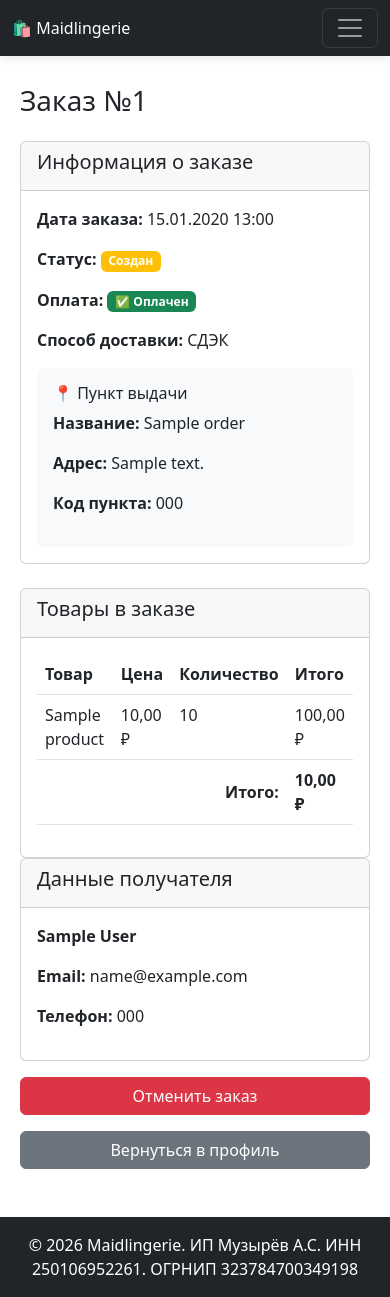
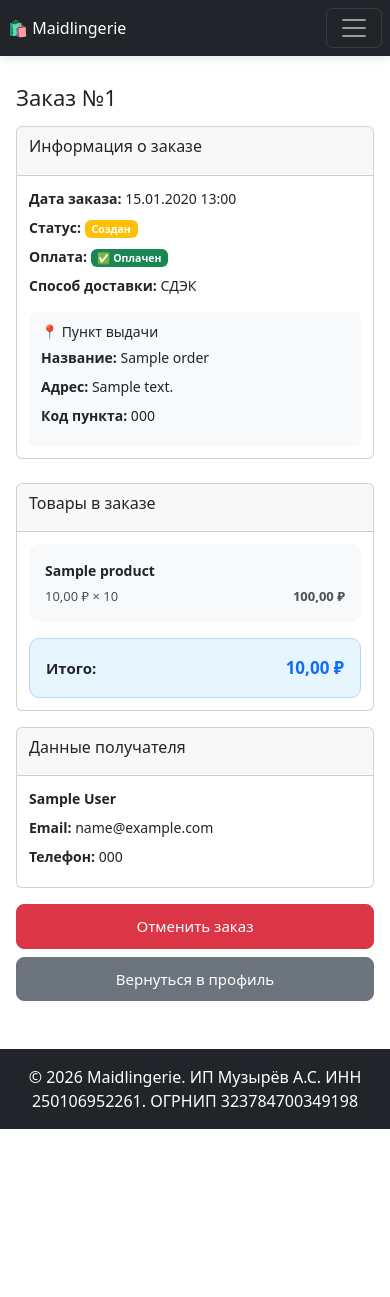
Before and after one commit to saniamu1981/my_shop, a Django app: page /orders/1/ in a window 390 px wide. After the commit the page ends 1129 px from the top, so only its background shows below. Run offline with Django 4.2, Linux system fonts and the light colour scheme; a user stored in the database is signed in; tables that the repository leaves empty hold one stand-in row (values such as "Sample post").

Commit message:
мобильная адаптация деталей заказа

```diff
--- a/templates/orders/order_detail.html
+++ b/templates/orders/order_detail.html
@@ -5,8 +5,8 @@
 <div class="container">
     <h1 class="mb-4">Заказ №{{ order.id }}</h1>
 
-    <div class="row">
-        <div class="col-md-8">
+    <div class="row g-3">
+        <div class="col-12 col-md-8 order-detail-main">
             <div class="card mb-4">
                 <div class="card-header">
                     <h5>Информация о заказе</h5>
@@ -61,7 +61,8 @@
                     <h5>Товары в заказе</h5>
                 </div>
                 <div class="card-body">
-                    <div class="table-responsive">
+                    <!-- Таблица для десктопа -->
+                    <div class="table-responsive d-none d-md-block">
                         <table class="table">
                             <thead>
                                 <tr>
@@ -89,11 +90,32 @@
                             </tfoot>
                         </table>
                     </div>
+
+                    <!-- Карточки для мобильного -->
+                    <div class="d-md-none">
+                        {% for item in order.items.all %}
+                            <div class="order-item-card mb-2 p-3" style="background: #f8f9fa; border-radius: 10px;">
+                                <div style="font-size: 14px; font-weight: 600; margin-bottom: 6px;">
+                                    {{ item.product.name }}
+                                </div>
+                                <div class="d-flex justify-content-between" style="font-size: 13px; color: #495057;">
+                                    <span>{{ item.price }} ₽ × {{ item.quantity }}</span>
+                                    <strong>{{ item.get_cost }} ₽</strong>
+                                </div>
+                            </div>
+                        {% endfor %}
+
+                        <div class="d-flex justify-content-between align-items-center mt-3 p-3"
+                             style="background: #e7f5ff; border: 1px solid #b6d4fe; border-radius: 10px;">
+                            <strong style="font-size: 15px;">Итого:</strong>
+                            <strong style="font-size: 17px; color: #0d6efd;">{{ order.total_price }} ₽</strong>
+                        </div>
+                    </div>
                 </div>
             </div>
         </div>
 
-        <div class="col-md-4">
+        <div class="col-12 col-md-4 order-detail-side">
             <div class="card">
                 <div class="card-header">
                     <h5>Данные получателя</h5>
@@ -108,30 +130,28 @@
                 </div>
             </div>
 
-            {% if not order.paid and order.status != 'cancelled' %}
-                <div class="mt-3">
-                    <a href="{% url 'orders:payment_process' order.id %}" class="btn btn-success w-100">Оплатить заказ</a>
-                </div>
-            {% endif %}
+            <div class="d-flex flex-column gap-2 mt-3 order-detail-actions">
+                {% if not order.paid and order.status != 'cancelled' %}
+                    <a href="{% url 'orders:payment_process' order.id %}" class="btn btn-success w-100">
+                        Оплатить заказ
+                    </a>
+                {% endif %}
 
-            {% if order.can_cancel %}
-                <div class="mt-3">
+                {% if order.can_cancel %}
                     <button type="button" class="btn btn-danger w-100" onclick="showCancelModal({{ order.id }})">
                         Отменить заказ
                     </button>
-                </div>
-            {% endif %}
+                {% endif %}
 
-            {% if order.status == 'cancelled' %}
-                <div class="mt-3">
-                    <div class="alert alert-danger text-center">
+                {% if order.status == 'cancelled' %}
+                    <div class="alert alert-danger text-center mb-0">
                         <strong>❌ Заказ отменен</strong>
                     </div>
-                </div>
-            {% endif %}
+                {% endif %}
 
-            <div class="mt-3">
-                <a href="{% url 'accounts:profile' %}" class="btn btn-secondary w-100">Вернуться в профиль</a>
+                <a href="{% url 'accounts:profile' %}" class="btn btn-secondary w-100">
+                    Вернуться в профиль
+                </a>
             </div>
         </div>
     </div>
@@ -161,40 +181,85 @@
     </div>
 </div>
 
+<style>
+/* ============ МОБИЛЬНАЯ АДАПТАЦИЯ ДЕТАЛЕЙ ЗАКАЗА ============ */
+
+@media (max-width: 767.98px) {
+    /* Контейнер — без лишних отступов */
+    .container {
+        padding-left: 8px;
+        padding-right: 8px;
+    }
+
+    /* Заголовок страницы */
+    h1.mb-4 {
+        font-size: 22px !important;
+        margin-bottom: 16px !important;
+    }
+
+    /* Карточки — меньше padding */
+    .card-header {
+        padding: 12px 16px !important;
+    }
+    .card-header h5 {
+        font-size: 16px !important;
+    }
+
+    .card-body {
+        padding: 16px !important;
+    }
+
+    .card-body p {
+        font-size: 14px;
+        margin-bottom: 8px;
+        word-break: break-word;
+    }
+
+    /* Блок «Пункт выдачи» / «Адрес доставки» — компактнее */
+    .card-body .bg-light {
+        padding: 12px !important;
+    }
+    .card-body .bg-light h6 {
+        font-size: 14px !important;
+        margin-bottom: 6px !important;
+    }
+
+    /* Данные получателя */
+    .order-detail-side .card-body p {
+        font-size: 14px;
+    }
+
+    /* Кнопки действий — на всю ширину, друг под другом */
+    .order-detail-actions .btn {
+        padding: 10px 14px;
+        font-size: 15px;
+        border-radius: 8px;
+    }
+
+    /* Товары в заказе — карточками */
+    .order-item-card {
+        font-size: 14px;
+    }
+}
+
+@media (max-width: 575.98px) {
+    /* Ещё компактнее для очень узких экранов */
+    .card-body {
+        padding: 12px !important;
+    }
+    .card-header {
+        padding: 10px 12px !important;
+    }
+}
+</style>
+
 <script>
 // ============ ОТМЕНА ЗАКАЗА ЧЕРЕЗ МОДАЛЬНОЕ ОКНО ============
-let cancelOrderId = null;
-
 function showCancelModal(orderId) {
-    cancelOrderId = orderId;
     document.getElementById('cancel-order-id').textContent = orderId;
     document.getElementById('cancelOrderForm').action = `/orders/${orderId}/cancel/`;
     const modal = new bootstrap.Modal(document.getElementById('cancelOrderModal'));
     modal.show();
 }
-
-document.addEventListener('DOMContentLoaded', function() {
-    const confirmBtn = document.getElementById('confirmCancelBtn');
-    if (confirmBtn) {
-        confirmBtn.addEventListener('click', function() {
-            if (cancelOrderId) {
-                const form = document.createElement('form');
-                form.method = 'POST';
-                form.action = `/orders/${cancelOrderId}/cancel/`;
-
-                const csrfToken = document.querySelector('[name=csrfmiddlewaretoken]')?.value;
-                if (csrfToken) {
-                    const csrfInput = document.createElement('input');
-                    csrfInput.type = 'hidden';
-                    csrfInput.name = 'csrfmiddlewaretoken';
-                    csrfInput.value = csrfToken;
-                    form.appendChild(csrfInput);
-                }
-
-                document.body.appendChild(form);
-            }
-        });
-    }
-});
 </script>
 {% endblock %}
```
